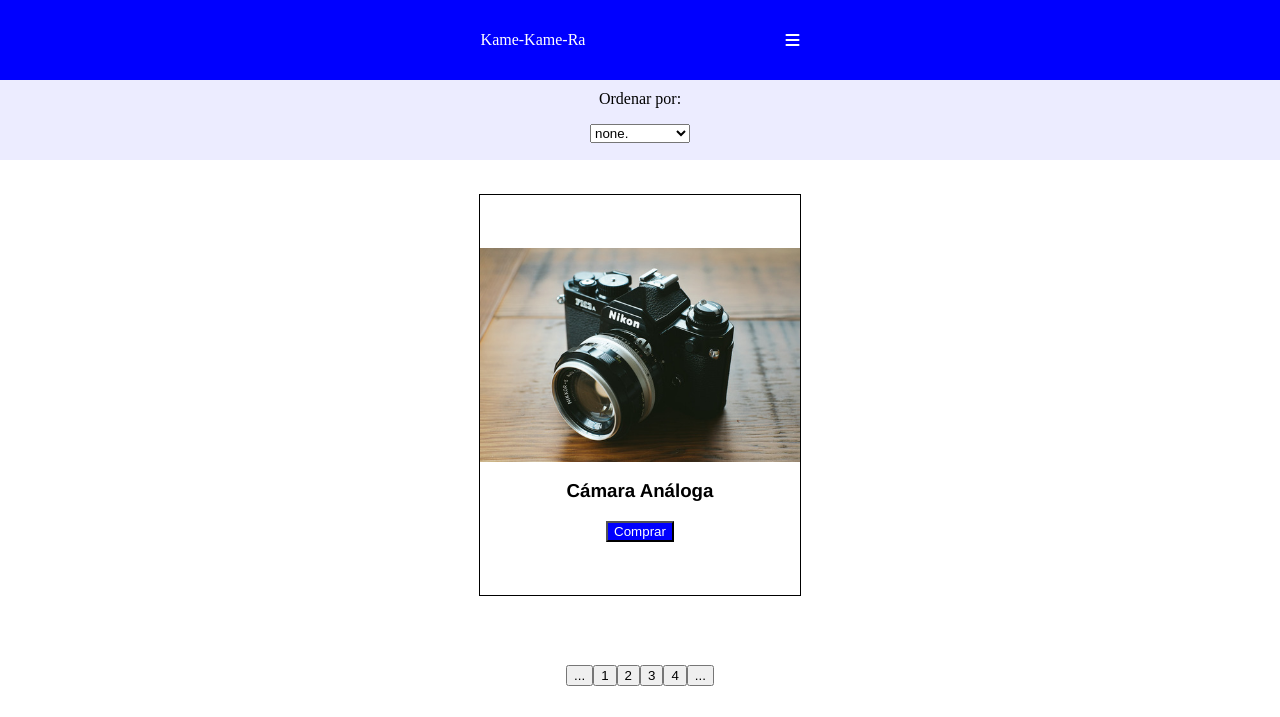
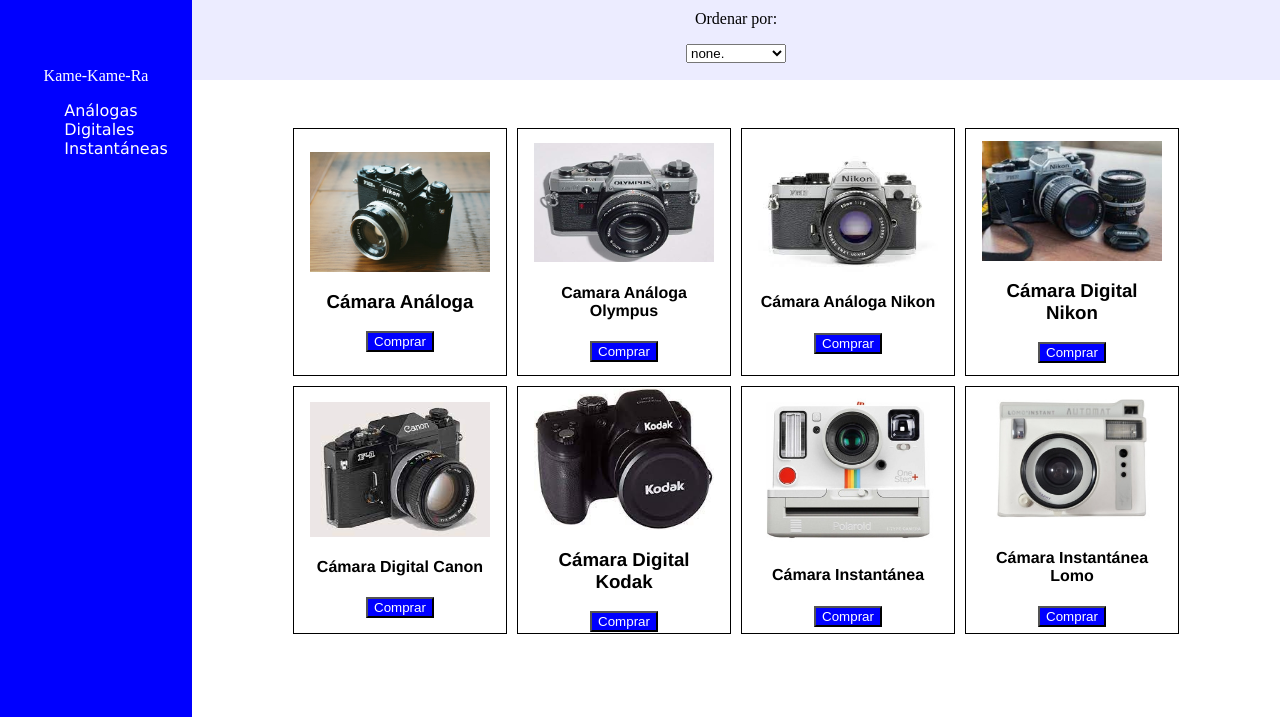
Before and after one commit to kescudero2209/Media-Query, a plain HTML site: page index.html in a window 1280 px wide. Shown: the top 717 px of the page. Drawn offline with Linux system fonts and the light colour scheme.

Commit message:
Adding images and modified desktop mode

```diff
--- a/assets/css/style.css
+++ b/assets/css/style.css
@@ -92,3 +92,50 @@
   padding-top: 3%;
   gap: 10px;
 }
+
+
+/* Comienza MEDIA 576px*/
+@media (min-width: 576px) {
+    .contenedor {
+  display: grid;
+  grid-template-rows: 10% 80% 10%;
+  grid-template-columns: 15% 1fr;
+  grid-template-areas:
+    "menu busqueda"
+    "menu seccion-principal"
+    "pie-de-pagina seccion-principal";
+  }
+
+    .principal-products{
+      display: flex;
+      flex-direction: row;
+      flex-wrap:wrap;
+      gap: 10px;
+    }
+    .card{
+      display: flex;
+      border: 1px solid black;
+      text-align: center;
+      padding: 3em 1em 3em 1em;
+      max-width: 180px;
+      max-height: 150px;
+    }
+    .menu i{
+      display: none;
+    }
+    .menu{
+      display: flex;
+      gap: 0;
+      padding-bottom: 30em;
+      flex-direction: column;
+    }
+    .card img{
+        max-width: 100%;
+    }
+    .list{
+      display: block;
+      list-style: none;
+      font-family: 'Lucida Sans', 'Lucida Sans Regular', 'Lucida Grande', 'Lucida Sans Unicode', Geneva, Verdana, sans-serif;
+    }
+
+    }
--- a/index.html
+++ b/index.html
@@ -18,7 +18,7 @@
             <ul class="list">
               <li>Análogas</li>
               <li>Digitales</li>
-              <li>Intantáneas</li>
+              <li>Instantáneas</li>
             </ul>
         </nav>
         <form class="filter">
@@ -43,72 +43,72 @@
             </div>
             <div class="card card-hide">
               <img
-                src=""
-                alt=""
+                src="assets/img/camera-2.jpg"
+                alt="Cámara Análoga Olympus"
               />
               <div class="content">
-                <h3></h3>
-                <button></button>
+                <h4>Camara Análoga Olympus</h4>
+                <button>Comprar</button>
               </div>
             </div>
             <div class="card card-hide">
               <img
-                src=""
-                alt=""
+                src="assets/img/camera-3.jpg"
+                alt="Cámara Análoga Nikon"
               />
               <div class="content">
-                <h3></h3>
-                <button></button>
+                <h4>Cámara Análoga Nikon</h4>
+                <button>Comprar</button>
               </div>
             </div>
             <div class="card card-hide">
               <img
-                src=""
-                alt=""
+                src="assets/img/camera-4.jpg"
+                alt="Cámara Digital Nikon"
               />
               <div class="content">
-                <h3></h3>
-                <button></button>
+                <h3>Cámara Digital Nikon</h3>
+                <button>Comprar</button>
               </div>
             </div>
             <div class="card card-hide">
               <img
-                src=""
-                alt=""
+                src="assets/img/camera-5.jpg"
+                alt="Cámara Digital Canon"
               />
               <div class="content">
-                <h3></h3>
-                <button></button>
+                <h4>Cámara Digital Canon</h4>
+                <button>Comprar</button>
               </div>
             </div>
             <div class="card card-hide">
               <img
-                src=""
-                alt=""
+                src="assets/img/camera-6.jpg"
+                alt="Cámara Digital Kodak"
               />
               <div class="content">
-                <h3></h3>
-                <button></button>
+                <h3>Cámara Digital Kodak</h3>
+                <button>Comprar</button>
               </div>
             </div>
             <div class="card card-hide">
               <img
-                src=""
-                alt=""
+                src="assets/img/camera-7.jpg"
+                alt="Cámara Instantánea Polaroid"
               />
               <div class="content">
-                <h3></h3>
-                <button></button>
+                <h4>Cámara Instantánea</h4>
+                <button>Comprar</button>
               </div>
             </div>
             <div class="card card-hide">
               <img
-                src=""
-                alt=""
+                src="assets/img/camera-8.jpg"
+                alt="Cámara Instantánea Lomo"
               />
               <div class="content">
-                <h3></h3>
-                <button></button>
+                <h4>Cámara Instantánea Lomo</h4>
+                <button>Comprar</button>
               </div>
             </div>
 
```
Also changed, not shown: assets/img/camera-2.jpg (added), assets/img/camera-3.jpg (added), assets/img/camera-4.jpg (added), assets/img/camera-5.jpg (added), assets/img/camera-6.jpg (added), assets/img/camera-7.jpg (added), assets/img/camera-8.jpg (added).
